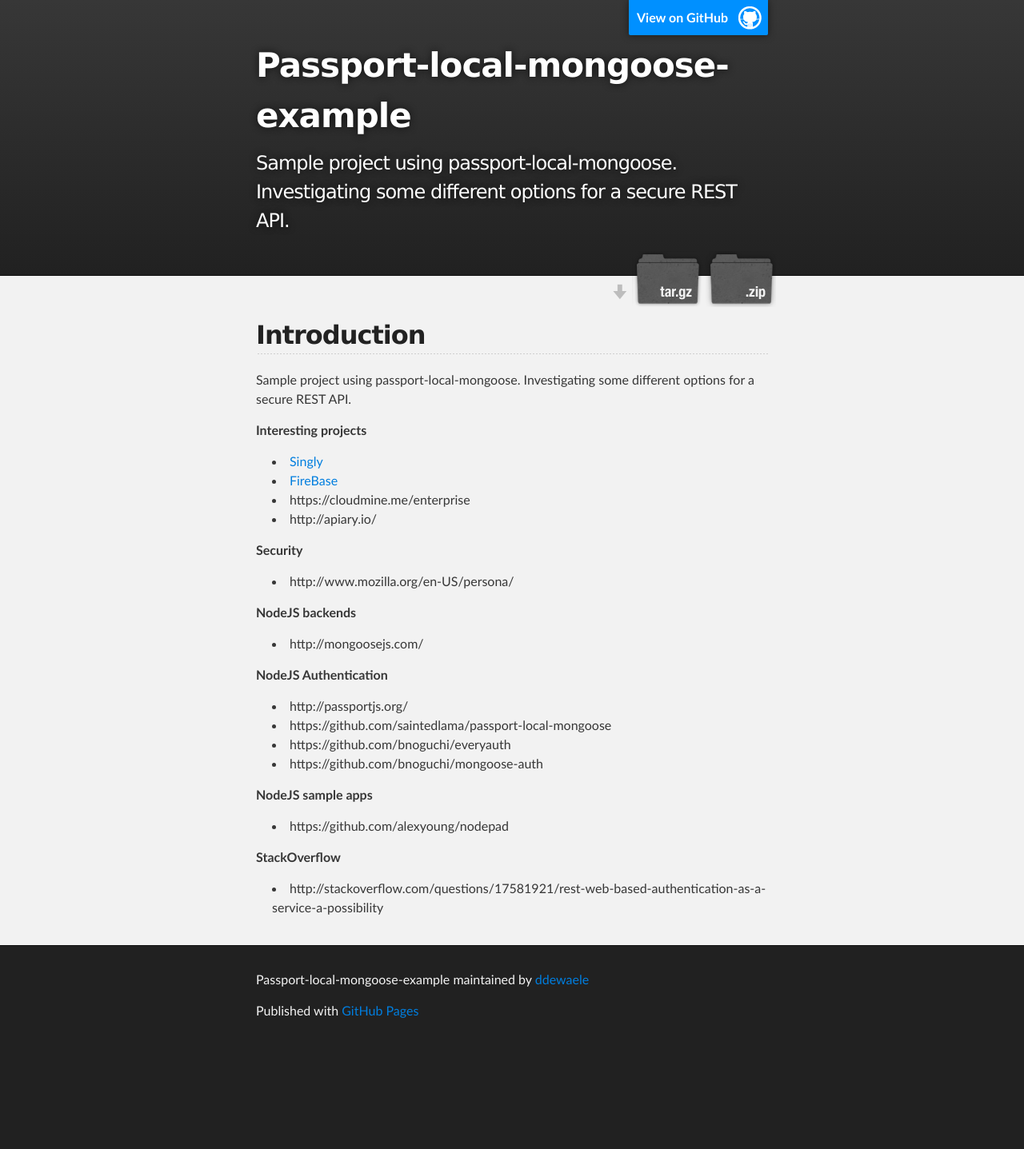
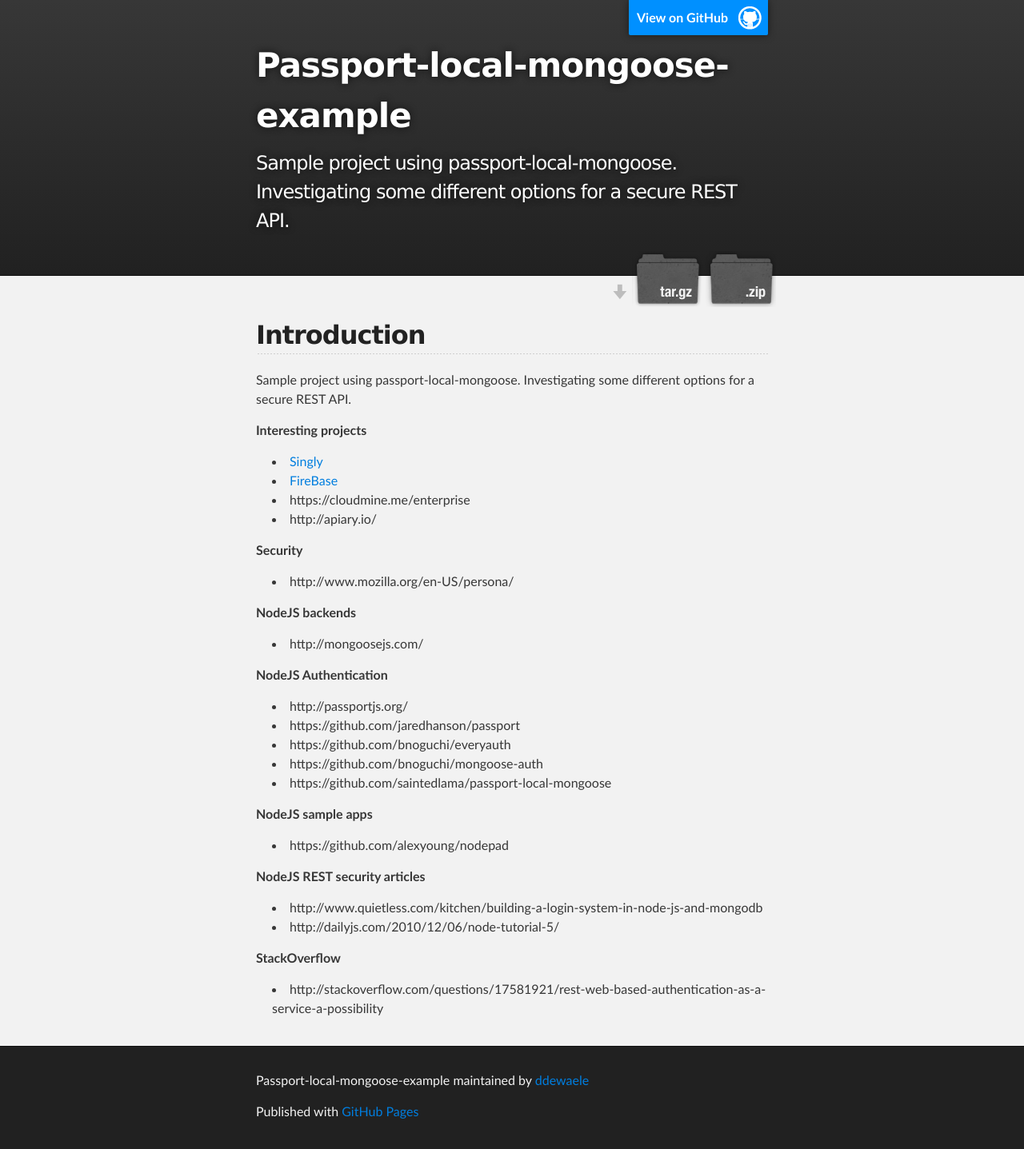
Before and after one commit to ddewaele/passport-local-mongoose-example, a Jekyll site: the page built from index.md, in a window 1280 px wide. Shown: the whole page at 80% size. Built offline with Jekyll 4.4.1, drawn with Linux system fonts in a browser that asks for light colours; Markdown is read by kramdown in place of the engine named in the settings; before the commit the page ends 1311 px from its top, so only the background shows below that.

Commit message:
gh pages updated

```diff
--- a/index.md
+++ b/index.md
@@ -27,14 +27,20 @@
 **NodeJS Authentication**
 
 - http://passportjs.org/
-- https://github.com/saintedlama/passport-local-mongoose
+- https://github.com/jaredhanson/passport
 - https://github.com/bnoguchi/everyauth
 - https://github.com/bnoguchi/mongoose-auth
-
+- https://github.com/saintedlama/passport-local-mongoose
 
 **NodeJS sample apps**
 
 - https://github.com/alexyoung/nodepad
+
+**NodeJS REST security articles**
+
+- http://www.quietless.com/kitchen/building-a-login-system-in-node-js-and-mongodb
+- http://dailyjs.com/2010/12/06/node-tutorial-5/
+
 
 **StackOverflow**
 
```
